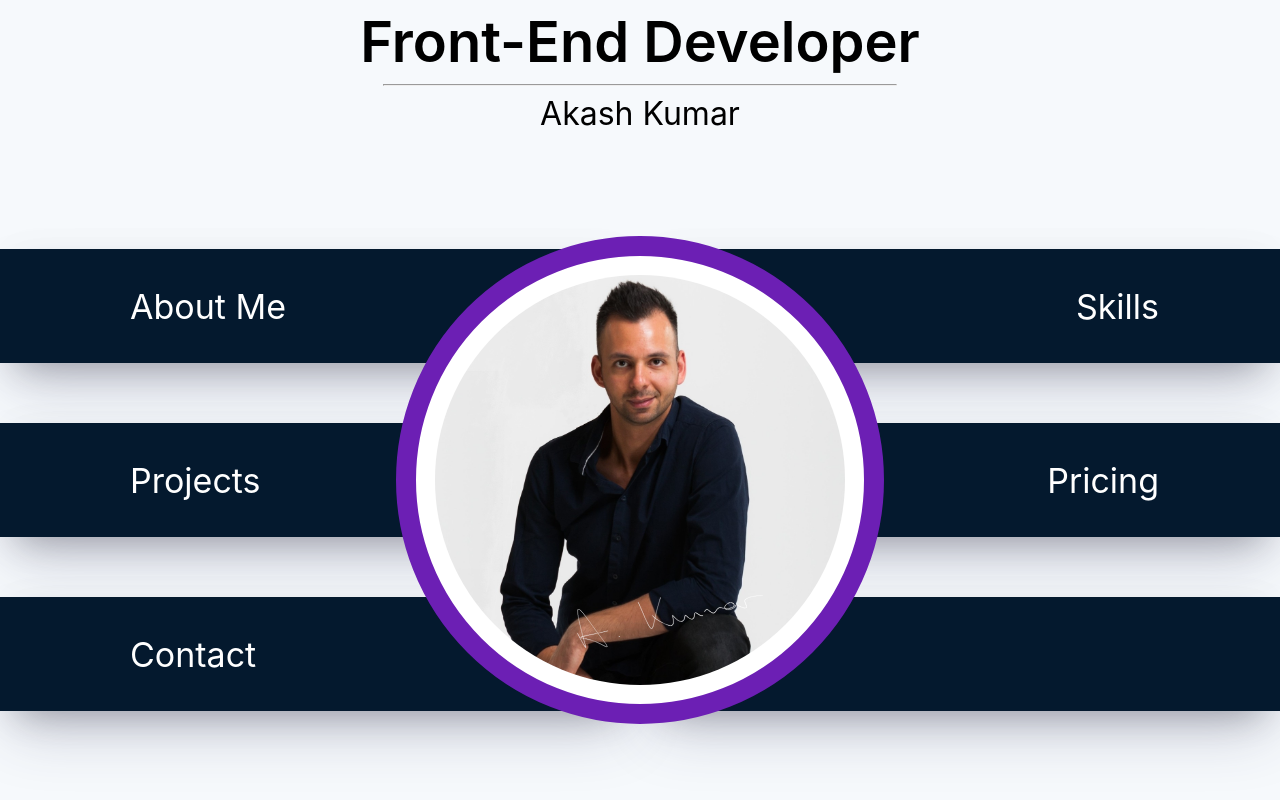
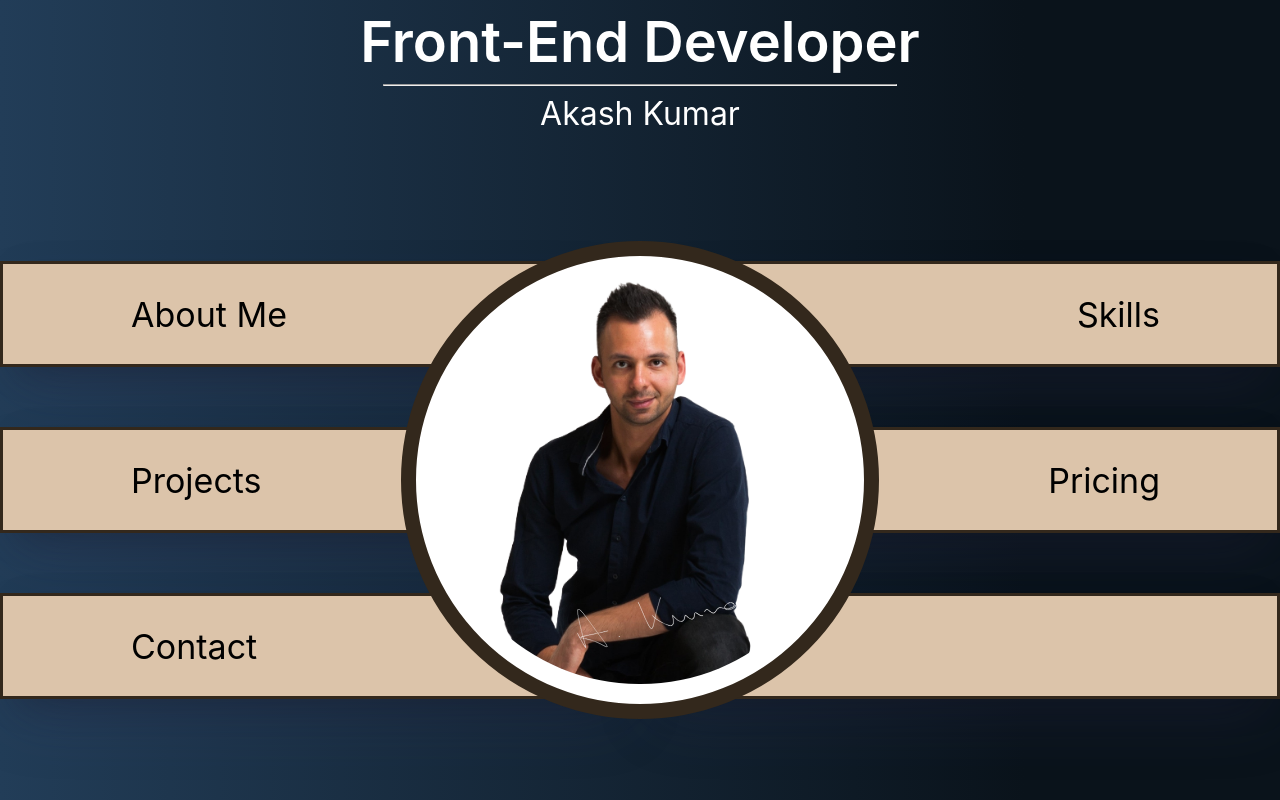
Before and after one commit to Razthyae/portfolio-v2, a React (Create React App) app: page / in a window 1280 px wide. Built offline with nearby package versions, Linux system fonts and the light colour scheme.

Commit message:
Added colours

```diff
--- a/src/App.css
+++ b/src/App.css
@@ -45,7 +45,8 @@
   }
 }
 body {
-background: radial-gradient(circle at 50% 0%, #f6f9fc 15%, #f6f9fc 75%);
+  background-image: linear-gradient(90deg, #223D58, #0A131B 80%);
+
 overflow-x: hidden;
 }
 
@@ -59,7 +60,7 @@ overflow-x: hidden;
   width: 35vw;
   height: 35vw;
   border-radius: 50%;
-  border: 20px solid #6c1fb4;
+  border: 15px solid #33281C;
   transition-property: width height;
   transition-duration: 1s;
   transition-timing-function: ease-in-out;
--- a/src/Components/Logo/Logo.js
+++ b/src/Components/Logo/Logo.js
@@ -2,6 +2,7 @@ import React from "react";
 import { motion } from "framer-motion";
 import './Logo.css'
 import Profile from './Profile.jpg'
+import Profile2 from './Profile2.png'
 import Signature from './download(2).svg'
 
 export const Logo = () => {
@@ -11,7 +12,7 @@ export const Logo = () => {
         animate={{opacity:1}}
         transition={{ duration: 0.5, delay: 1 }}
         exit={{opacity: 0, transition: {duration: 0.5}}}>
-            <img id='logophoto' src={Profile}/>
+            <img id='logophoto' src={Profile2}/>
             <img id='logosignature' src={Signature} />
         </motion.div>
     )
--- a/src/Components/Main/Main.css
+++ b/src/Components/Main/Main.css
@@ -14,12 +14,12 @@
 }
 
 .navButtons {
-    background-color: #04192e;
-    height: 110px;
+    background-color: #DCC4AA;
+    height: 100px;
     margin-top: 25px;
     margin-bottom: 25px;
     z-index: -1;
-    border: 2px solid transparent;
+    border: 3px solid #33281C;
     display: flex;
     align-items: center;
     box-shadow: 0 30px 60px -12px rgba(50, 50, 93, 0.25), 0 18px 36px -18px rgba(0, 0, 0, 0.3), 0 -12px 36px -8px rgba(0, 0, 0, 0.025);
@@ -29,15 +29,20 @@
 
 .navButtons:hover {
 
-    box-shadow: 0px 0px 25px 5px goldenrod;
+    box-shadow: 0px 0px 15px 3px goldenrod;
 
 }
 
 .navButtons a {
-    color: var(--color-4);
+    color: black;
     font-size: 34px;
+
     text-decoration: none;
     width: 15vw;
+}
+
+.navButtons:hover a {
+    color: white;
 }
 
 .left {
@@ -65,7 +70,8 @@ opacity: 1;
     justify-content: center;
     text-align: center;
     height: 20vh;
-
+    background-color: transparent;
+    color: white;
 }
 
 .mainHeader hr{
```
Also changed, not shown: src/Components/Logo/Profile2.png (added).
